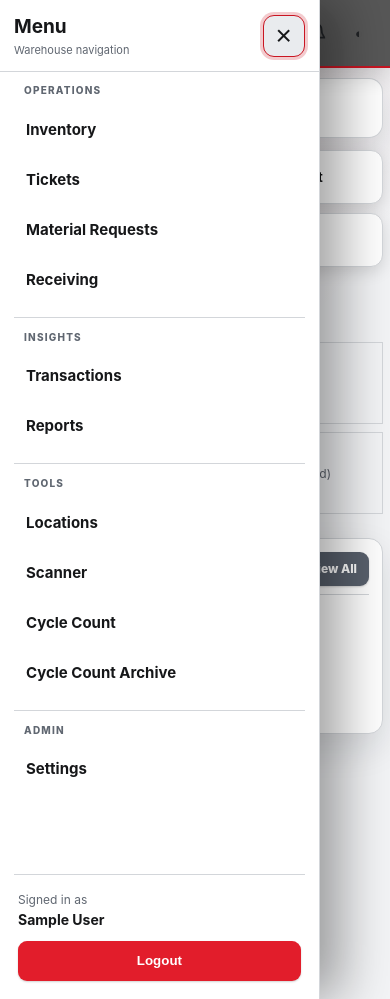
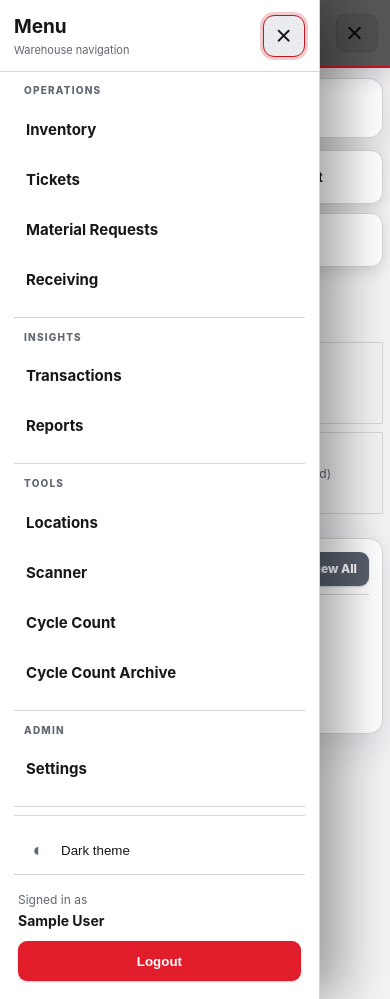
Before and after one commit to Derk83/Wms46055, a Django app: page / in a window 390 px wide, after a click that opens the changed part. Run offline with Django 5.2, Linux system fonts and the light colour scheme; the visitor is signed in with stand-in values (Sample User, id 1); data comes from the database, SQL or seed files in the repository; data that the repository does not hold is empty.

Commit message:
fix: simplify WMS phone header controls

```diff
--- a/inventory/static/inventory/css/app.css
+++ b/inventory/static/inventory/css/app.css
@@ -117,4 +117,16 @@ html,body{max-width:100%}body{overflow-x:hidden}main,.page-header,.card,.row,.ro
 .global-result>span:first-child{display:grid;min-width:0}
 .global-result small{overflow:hidden;color:var(--muted);text-overflow:ellipsis;white-space:nowrap}
 .global-result-meta{color:var(--muted);font-size:12px;font-weight:750;text-align:right;white-space:nowrap}
-@media(max-width:600px){.global-result{align-items:flex-start;flex-direction:column}.global-result-meta{text-align:left;white-space:normal}}
+.mobile-nav-utilities{display:none}
+@media(max-width:600px){
+  .global-result{align-items:flex-start;flex-direction:column}
+  .global-result-meta{text-align:left;white-space:normal}
+  .site-header--wms .header-controls{order:2;margin-left:auto}
+  .site-header--wms .nav-toggle{order:3;margin-left:0}
+  .site-header--wms .desktop-header-top .pwa-install-button{display:none!important}
+  .site-header--wms .desktop-header-top #theme-toggle{display:none!important}
+  .mobile-nav-utilities{display:grid;gap:4px;margin-top:8px;padding-top:10px;border-top:1px solid var(--border)}
+  .mobile-nav-utility{display:flex;align-items:center;gap:11px;width:100%;min-height:48px;padding:10px 12px;border:0;border-radius:8px;background:transparent;color:var(--ink);font:700 14px inherit;text-align:left;cursor:pointer}
+  .mobile-nav-utility:hover,.mobile-nav-utility:focus-visible{background:var(--surface-2);color:var(--ink)}
+  .mobile-nav-utility>span:first-child{display:grid;width:24px;place-items:center;color:var(--muted);font-size:18px}
+}
--- a/inventory/static/inventory/js/app.js
+++ b/inventory/static/inventory/js/app.js
@@ -5,22 +5,24 @@
     try { sessionStorage.removeItem('bbx-material-request-draft-v1:/material-requests/new/'); } catch (_) { /* storage may be unavailable */ }
   }
   const root = document.documentElement;
-  const themeButton = document.getElementById('theme-toggle');
+  const themeButtons = Array.from(document.querySelectorAll('[data-theme-toggle]'));
   const applyTheme = (theme) => {
     root.dataset.theme = theme;
-    if (themeButton) {
-      const isLight = theme === 'light';
-      themeButton.setAttribute('aria-pressed', String(isLight));
-      themeButton.setAttribute('aria-label', `Switch to ${isLight ? 'dark' : 'light'} theme`);
-      themeButton.title = `Switch to ${isLight ? 'dark' : 'light'} theme`;
-    }
+    const isLight = theme === 'light';
+    themeButtons.forEach((button) => {
+      button.setAttribute('aria-pressed', String(isLight));
+      button.setAttribute('aria-label', `Switch to ${isLight ? 'dark' : 'light'} theme`);
+      button.title = `Switch to ${isLight ? 'dark' : 'light'} theme`;
+      const label = button.querySelector('[data-theme-label]');
+      if (label) label.textContent = `${isLight ? 'Dark' : 'Light'} theme`;
+    });
   };
   applyTheme(root.dataset.theme || 'dark');
-  themeButton?.addEventListener('click', () => {
+  themeButtons.forEach((button) => button.addEventListener('click', () => {
     const next = root.dataset.theme === 'light' ? 'dark' : 'light';
     localStorage.setItem('bbx-theme', next);
     applyTheme(next);
-  });
+  }));
 
   // Every standard WMS action uses one predictable semantic color. Explicit
   // data-action values win; otherwise legacy markup is classified by intent.
--- a/inventory/templates/inventory/base.html
+++ b/inventory/templates/inventory/base.html
@@ -44,7 +44,7 @@
           {% if perms.inventory.view_materialrequest %}<footer><button class="btn secondary sm push-toggle-button" type="button" data-push-toggle hidden aria-pressed="false">Enable device alerts</button></footer>{% endif %}
         </section>
       </div>
-      <button id="theme-toggle" class="icon-button" type="button" aria-label="Switch to light theme" aria-pressed="false" title="Change color theme">◐</button>
+      <button id="theme-toggle" class="icon-button" type="button" data-theme-toggle aria-label="Switch to light theme" aria-pressed="false" title="Change color theme">◐</button>
       <div class="account-menu">
         <button class="account-menu-toggle" type="button" data-account-toggle aria-expanded="false" aria-controls="account-menu-panel">
           <span class="account-menu-name">{{ user.get_full_name|default:user.username }}</span>
@@ -91,6 +91,12 @@
       <div class="nav-section"><div class="nav-section-label">Tools</div><a href="{% url 'location_list' %}">Locations</a>{% if perms.inventory.scan_codes %}<a href="{% url 'scanner' %}">Scanner</a>{% endif %}{% if perms.inventory.manage_cycle_counts or perms.inventory.perform_cycle_count %}<a href="{% url 'cycle_count_list' %}">Cycle Count</a>{% endif %}{% if perms.inventory.archive_cycle_counts %}<a href="{% url 'cycle_count_archive' %}">Cycle Count Archive</a>{% endif %}</div>
       {% if perms.inventory.manage_users or perms.inventory.manage_groups or perms.inventory.manage_group_permissions %}<div class="nav-section"><div class="nav-section-label">Admin</div><a href="{% url 'settings' %}">Settings</a></div>{% endif %}
     {% endif %}
+    {% if not request.is_request_portal %}
+    <div class="mobile-nav-utilities" aria-label="App controls">
+      <button class="mobile-nav-utility mobile-nav-install pwa-install-button" type="button" data-pwa-install hidden><span aria-hidden="true">⇩</span><span>Install app</span></button>
+      <button class="mobile-nav-utility" type="button" data-theme-toggle data-mobile-theme-toggle aria-pressed="false"><span aria-hidden="true">◐</span><span data-theme-label>Light theme</span></button>
+    </div>
+    {% endif %}
     <div class="mobile-nav-account"><span>Signed in as <strong>{{ user.get_full_name|default:user.username }}</strong></span><form method="post" action="{% url 'logout' %}"{% if request.is_wms_host and perms.inventory.view_materialrequest or request.is_request_portal and perms.inventory.access_material_request_portal %} data-push-logout{% endif %}>{% csrf_token %}<button class="btn secondary" type="submit">Logout</button></form></div>
   </nav>
   <button type="button" class="nav-backdrop" aria-label="Close navigation menu" tabindex="-1" data-mobile-nav-backdrop></button>
@@ -109,7 +115,7 @@
         {% if perms.inventory.view_materialrequest %}<footer><button class="btn secondary sm push-toggle-button" type="button" data-push-toggle hidden aria-pressed="false">Enable device alerts</button></footer>{% endif %}
       </section>
     </div>
-    <button id="theme-toggle" class="icon-button" type="button" aria-label="Switch to light theme" aria-pressed="false" title="Change color theme">◐</button>
+    <button id="theme-toggle" class="icon-button" type="button" data-theme-toggle aria-label="Switch to light theme" aria-pressed="false" title="Change color theme">◐</button>
     <form method="post" action="{% url 'logout' %}" data-push-logout>{% csrf_token %}<button class="btn secondary sm" type="submit">Logout</button></form>
   </div>
   {% endif %}
```
Also changed, not shown: docs/patch-notes/2026-09-13-organized-desktop-header-search.md (+14 -0 lines), inventory/test_nav_permissions.py (+17 -0 lines).
